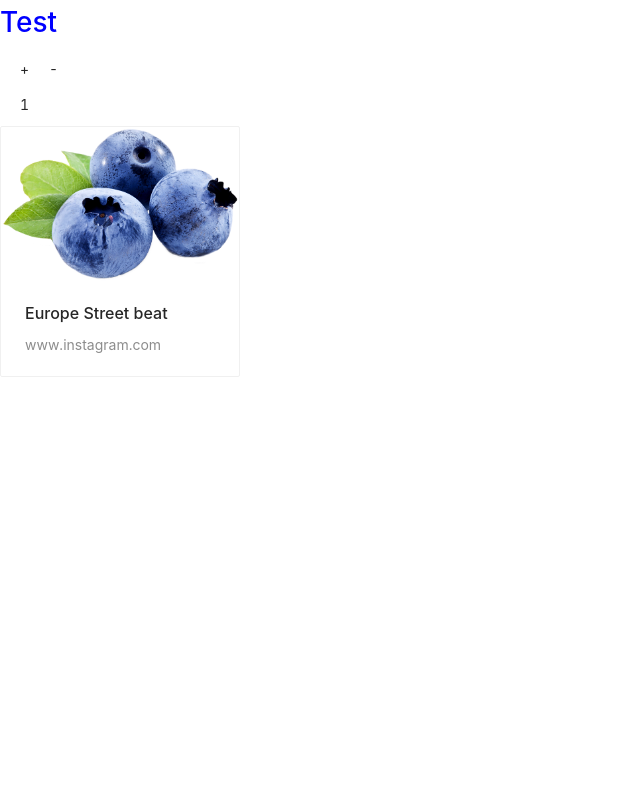
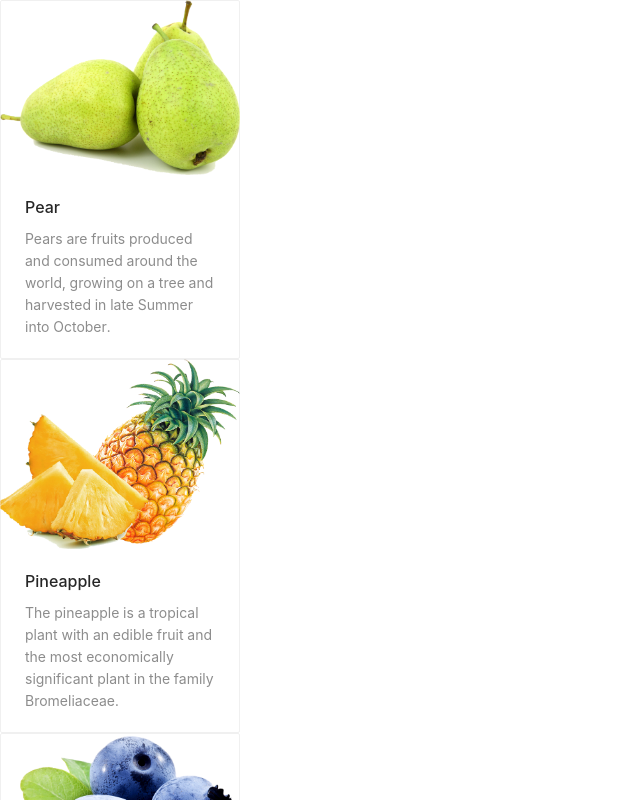
Before and after one commit to cd-Roid/kernpunkt-aufgabe, a React (Create React App) app: page / in a window 1280 px wide. Shown: the top 800 px of the page, without its empty margins (0-640 px from the left). Built offline with nearby package versions, Linux system fonts and the light colour scheme.

Commit message:
added products to state

```diff
--- a/src/App.jsx
+++ b/src/App.jsx
@@ -1,34 +1,33 @@
-import React, {useState} from "react";
-import {useSelector, useDispatch} from "react-redux";
+import React, { useState, useEffect } from "react";
+import { useSelector, useDispatch } from "react-redux";
 import "./App.less";
-import {Card} from "antd";
+import { Card } from "antd";
 import Meta from "antd/lib/card/Meta";
+import data from "./mockData/data";
 
 function App() {
+	const [products, setProducts] = useState(useSelector((state) => state.test));
+	const dispatch = useDispatch();
 
-  const [num, setNum] = useState(useSelector(state => state.test[0].hello))
-
-  const dispatch = useDispatch()
-
-  const handleChange = (number) => {
-    setNum(number)
-    dispatch({
-      type: "TEST",
-      payload: number
-    })
-  }
+	useEffect(() => {
+		setProducts(data);
+		dispatch({ type: "GET_ALL_PRODUCTS", payload: data });
+	}, [dispatch]);
 
 	return (
 		<div className="App">
-      <h1>Test</h1>
-      <p><span style={{margin: "10px 20px", cursor: "pointer"}} onClick={() => handleChange(num + 1)}>+</span><span style={{cursor: "pointer"}} onClick={() => handleChange(num - 1)}>-</span></p>
-      <p style={{margin: "10px 20px"}}>{num}</p>
+			{products
+				? products.map((item) => (
+						<div>
 							<Card
 								style={{ width: 240 }}
-          cover={<img alt="example" src="/images/blueberry.png" />}
+								cover={<img alt={item.title} src={item.image} />}
 							>
-          <Meta title="Europe Street beat" description="www.instagram.com" />
+								<Meta title={item.title} description={item.description} />
 							</Card>
+						</div>
+				  ))
+				: "No Products available"}
 		</div>
 	);
 }
--- /dev/null
+++ b/src/state/reducers/productsReducer.js
@@ -0,0 +1,17 @@
+//This will be set to Redux an initialization
+const initialState = [];
+
+const productsReducer = (state = initialState, action) => {
+	const { type, payload } = action;
+
+	switch (type) {
+		case "GET_ALL_PRODUCTS":
+			//Sets all Products into State, overwrites old Product State
+			return [{ products: payload }];
+		//Default case, just returns the initialState/currentState
+		default:
+			return state;
+	}
+};
+
+export default productsReducer;
--- a/src/state/reducers/rootReducer.js
+++ b/src/state/reducers/rootReducer.js
@@ -1,9 +1,11 @@
 import {combineReducers} from "redux";
 import testReducer from "./testReducer";
+import productsReducer from "./productsReducer";
 
 const rootReducer = combineReducers({
-    //Declare all reducers here
-    test: testReducer,
-})
+	//Declare all reducers here
+	test: testReducer,
+	products: productsReducer,
+});
 
 export default rootReducer
```
Lines whose indentation alone changed are shown as unchanged.
